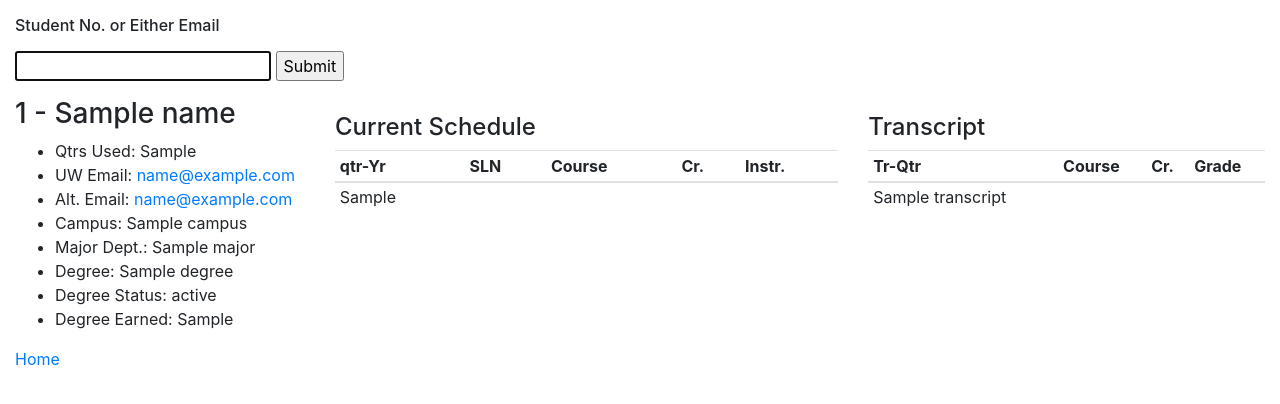
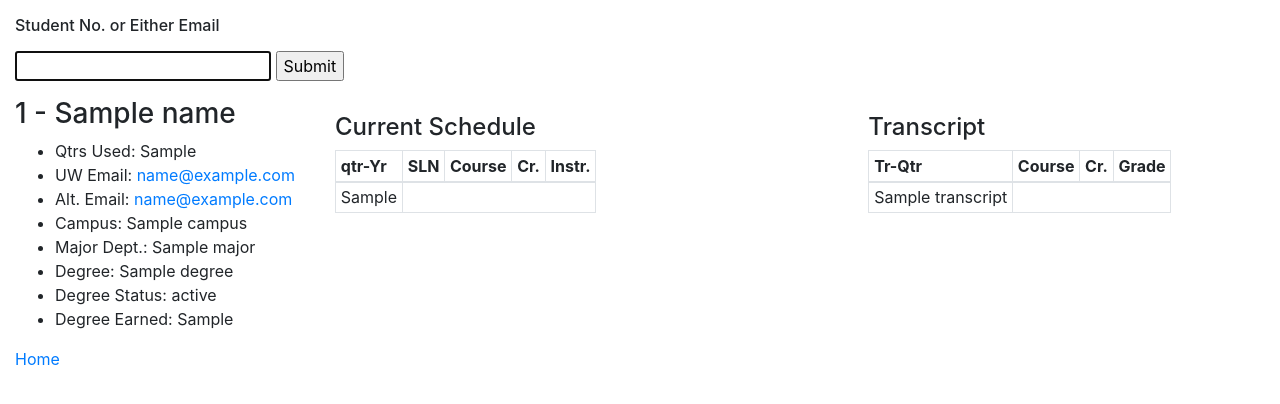
Before and after one commit to cqoverly-uw/ECE_SDB_FastAPI, a FastAPI app: template templates/student_info.html in a window 1280 px wide. Shown: the part 40-444 px from the top of the page. Run offline with FastAPI, Linux system fonts and the light colour scheme; the template is opened without the code that fills it: most values are stand-ins (such as "Sample title", 1, 10 or a date in 2020).

Commit message:
changed tables to have light borders and columns that adjust to width of the data.

```diff
--- a/templates/student_info.html
+++ b/templates/student_info.html
@@ -37,7 +37,7 @@
             <div class="col-5">
                 <p></p>
                 <h4>Current Schedule</h4>
-                <table class="table table-sm">
+                <table class="table w-auto table-sm table-bordered">
                     <thead>
                         <tr>
                             <th>qtr-Yr</th>
@@ -61,7 +61,7 @@
             <div class="col-4">
                 <p></p>
                 <h4>Transcript</h4>
-                <table class="table table-sm">
+                <table class="table w-auto table-sm table-bordered">
                     <thead>
                         <tr>
                             <th>Tr-Qtr</th>
```
